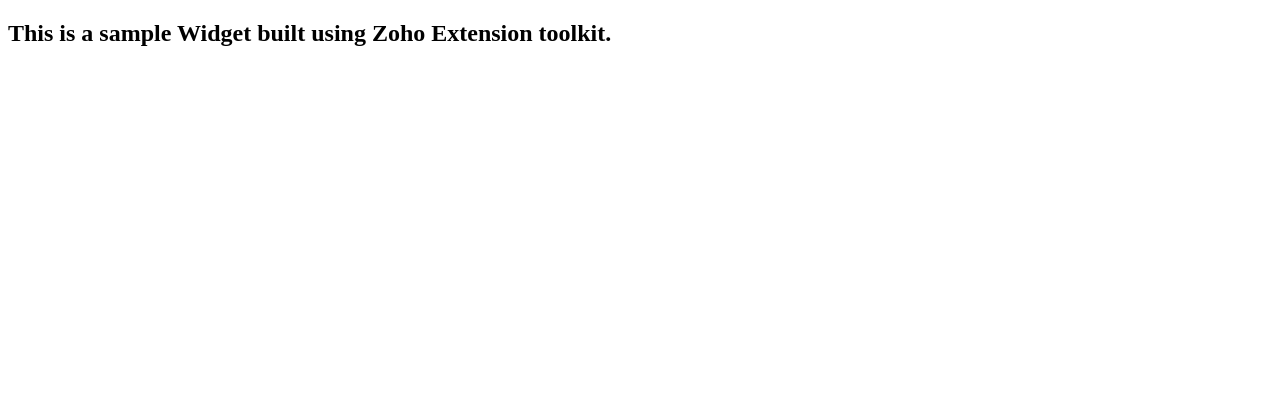
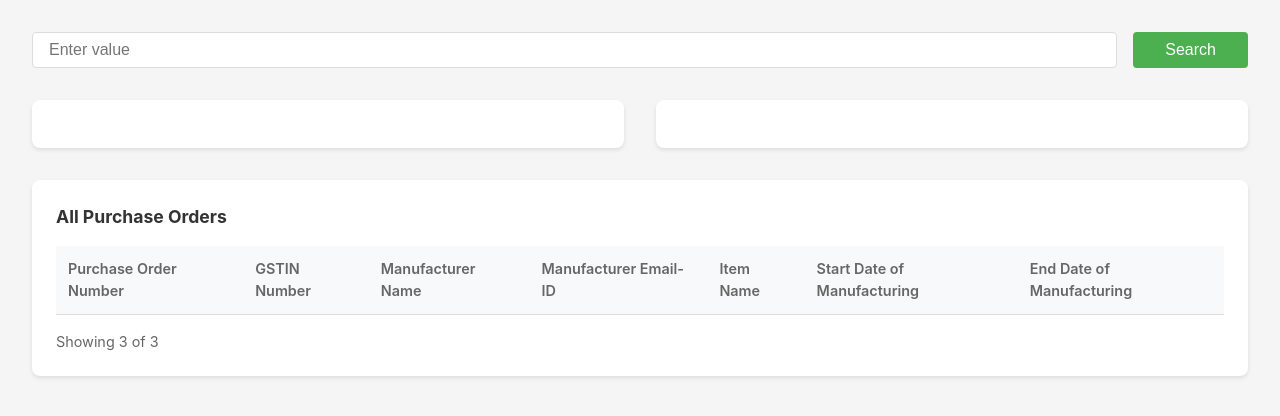
Before and after one commit to Teuton-Roy/Creator_Widget, a website: page Product_Distribution/Customer_Panel/Customer_Panel/app/widget.html in a window 1280 px wide. Drawn offline with Linux system fonts and the light colour scheme; a script that the page names is missing.

```diff
--- /dev/null
+++ b/Product_Distribution/Customer_Panel/Customer_Panel/app/style.css
@@ -0,0 +1,167 @@
+:root {
+    font-family: Inter, system-ui, Avenir, Helvetica, Arial, sans-serif;
+    line-height: 1.5;
+    font-weight: 400;
+    color: #213547;
+    background-color: #f5f5f5;
+  }
+
+  body {
+    margin: 0;
+    min-width: 320px;
+    min-height: 100vh;
+  }
+
+  #app {
+    max-width: 1280px;
+    margin: 0 auto;
+    padding: 2rem;
+  }
+
+  .header {
+    margin-bottom: 2rem;
+    text-align: left;
+  }
+
+  .logo {
+    height: 40px;
+    object-fit: contain;
+  }
+
+  .search-bar {
+    display: flex;
+    gap: 1rem;
+    margin-bottom: 2rem;
+  }
+
+  #searchInput {
+    flex: 1;
+    padding: 0.5rem 1rem;
+    border: 1px solid #ddd;
+    border-radius: 4px;
+    font-size: 1rem;
+  }
+
+  .search-btn {
+    background-color: #4CAF50;
+    color: white;
+    border: none;
+    padding: 0.5rem 2rem;
+    border-radius: 4px;
+    cursor: pointer;
+    font-size: 1rem;
+    display: flex;
+    align-items: center;
+    gap: 0.5rem;
+  }
+
+  .search-btn:hover {
+    background-color: #45a049;
+  }
+
+  .search-icon {
+    width: 16px;
+    height: 16px;
+  }
+
+  .charts-container {
+    display: grid;
+    grid-template-columns: 1fr 1fr;
+    gap: 2rem;
+    margin-bottom: 2rem;
+  }
+
+  .chart {
+    background: white;
+    padding: 1.5rem;
+    border-radius: 8px;
+    box-shadow: 0 2px 4px rgba(0,0,0,0.1);
+  }
+
+  .chart-title {
+    font-size: 1rem;
+    color: #666;
+    margin-bottom: 1rem;
+    text-align: center;
+  }
+
+  .bar {
+    fill: #ff6b6b;
+  }
+
+  .bar-payment {
+    fill: #74b9ff;
+  }
+
+  .table-container {
+    background: white;
+    padding: 1.5rem;
+    border-radius: 8px;
+    box-shadow: 0 2px 4px rgba(0,0,0,0.1);
+  }
+
+  .table-container h2 {
+    display: flex;
+    align-items: center;
+    gap: 0.5rem;
+    margin-top: 0;
+    color: #333;
+    font-size: 1.1rem;
+  }
+
+  table {
+    width: 100%;
+    border-collapse: collapse;
+    margin: 1rem 0;
+  }
+
+  th, td {
+    padding: 0.75rem;
+    text-align: left;
+    border-bottom: 1px solid #ddd;
+  }
+
+  th {
+    background-color: #f8f9fa;
+    font-weight: 600;
+    color: #666;
+    font-size: 0.9rem;
+  }
+
+  td {
+    color: #333;
+    font-size: 0.9rem;
+  }
+
+  tr:hover {
+    background-color: #f5f5f5;
+  }
+
+  .table-footer {
+    color: #666;
+    font-size: 0.9rem;
+  }
+
+  /* Add hover effects for bars */
+  .bar:hover, .bar-payment:hover {
+    opacity: 0.8;
+    cursor: pointer;
+  }
+
+  /* Add transitions */
+  .bar, .bar-payment {
+    transition: opacity 0.2s ease-in-out;
+  }
+
+  /* Add responsive styles */
+  @media (max-width: 768px) {
+    .charts-container {
+      grid-template-columns: 1fr;
+    }
+
+    table {
+      display: block;
+      overflow-x: auto;
+      white-space: nowrap;
+    }
+  }
--- a/Product_Distribution/Customer_Panel/Customer_Panel/app/widget.html
+++ b/Product_Distribution/Customer_Panel/Customer_Panel/app/widget.html
@@ -1,9 +1,50 @@
 <!DOCTYPE html>
-<html>
-  <head>
-    <meta charset="UTF-8">
-  </head>
-  <body>
-    <h2>This is a sample Widget built using Zoho Extension toolkit.</h2>
-  </body>
+<html lang="en">
+<head>
+  <meta charset="UTF-8" />
+  <meta name="viewport" content="width=device-width, initial-scale=1.0" />
+  <title>Purchase Orders Dashboard</title>
+  <script src="https://js.zohostatic.com/creator/widgets/version/1.0/widgetsdk-min.js"></script>
+  <link rel="stylesheet" href="style.css">
+  <script src="script.js"></script>
+</head>
+<body>
+  <div id="app">
+    <div class="search-bar">
+      <input type="text" id="searchInput" placeholder="Enter value" />
+      <button class="search-btn">Search</button>
+    </div>
+
+    <div class="charts-container">
+      <div class="chart">
+        <div id="quantityChart"></div>
+      </div>
+      <div class="chart">
+        <div id="paymentChart"></div>
+      </div>
+    </div>
+
+    <div class="table-container">
+      <h2>All Purchase Orders</h2>
+      <table id="ordersTable">
+        <thead>
+          <tr>
+            <th>Purchase Order Number</th>
+            <th>GSTIN Number</th>
+            <th>Manufacturer Name</th>
+            <th>Manufacturer Email-ID</th>
+            <th>Item Name</th>
+            <th>Start Date of Manufacturing</th>
+            <th>End Date of Manufacturing</th>
+          </tr>
+        </thead>
+        <tbody></tbody>
+      </table>
+      <div class="table-footer">
+        <span>Showing 3 of 3</span>
+      </div>
+    </div>
+  </div>
+  <dix class="test"></dix>
+</body>
 </html>
```
Also changed, not shown: Product_Distribution/Customer_Panel/Customer_Panel/app/script.js (added, +298 -0 lines).
